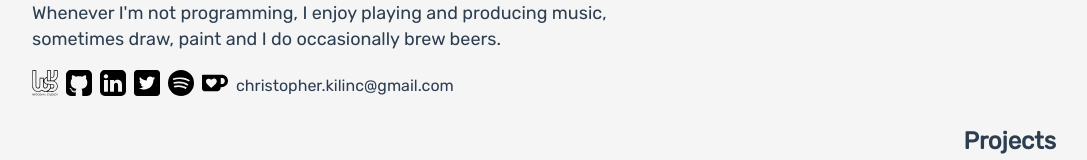
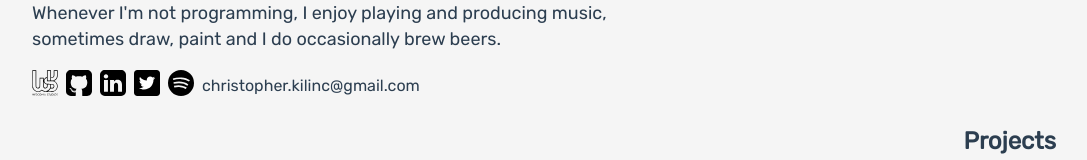
Before and after one commit to chriskilinc/chriskilinc-portfolio, a React (Vite) app: page / in a window 1280 px wide. Shown: the part 370-530 px from the top of the page, without its empty margins (96-1183 px from the left). Built offline with nearby package versions, Linux system fonts and the light colour scheme; a web font is replaced by a local one.

Commit message:
remove kofi

```diff
--- a/src/pages/Social.tsx
+++ b/src/pages/Social.tsx
@@ -48,16 +48,6 @@ export function Social() {
       </Link>
 
       <a
-        className="icon"
-        href="https://ko-fi.com/cloudychris"
-        target="_blank"
-        title="ko-fi"
-        rel="noreferrer noopener"
-      >
-        <img className="icon" src={kofiIcon} alt="ko-fi icon" />
-      </a>
-
-      <a
         href="mailto:christopher.kilinc@gmail.com"
         target="_blank"
         rel="noopener noreferrer"
```
